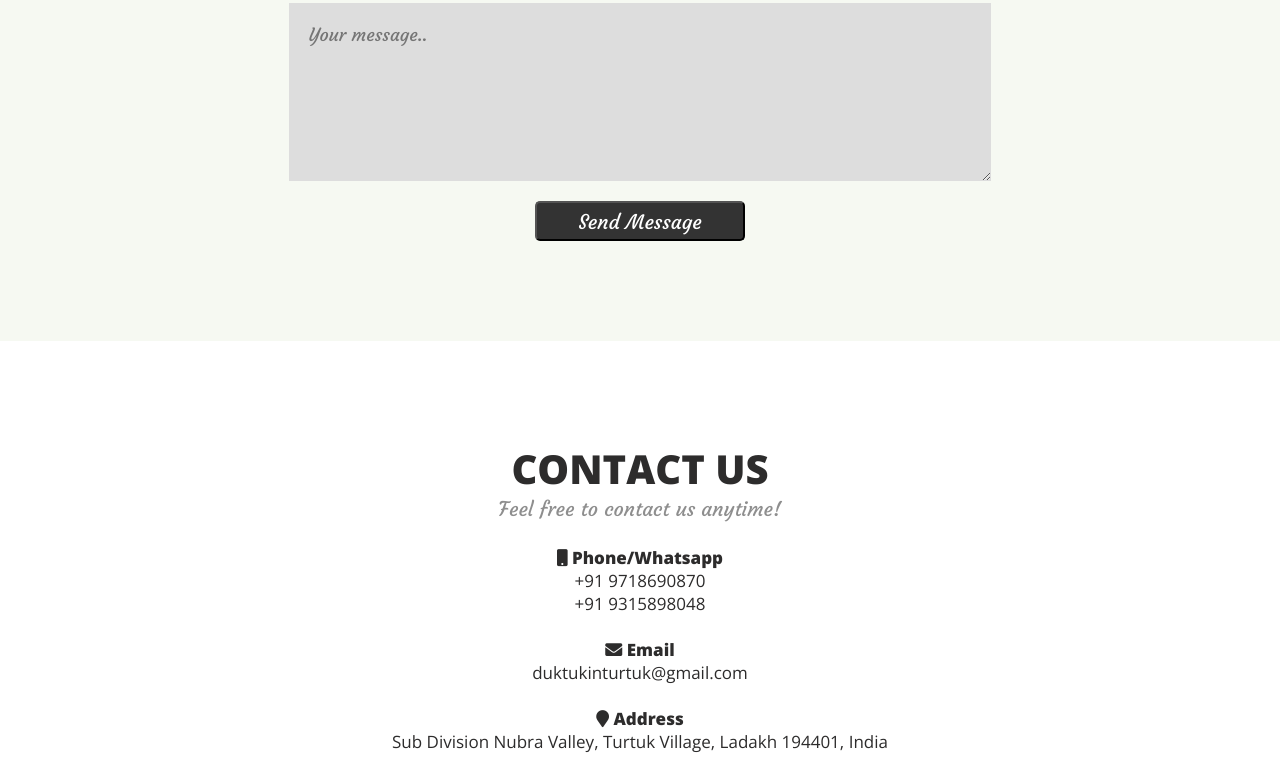
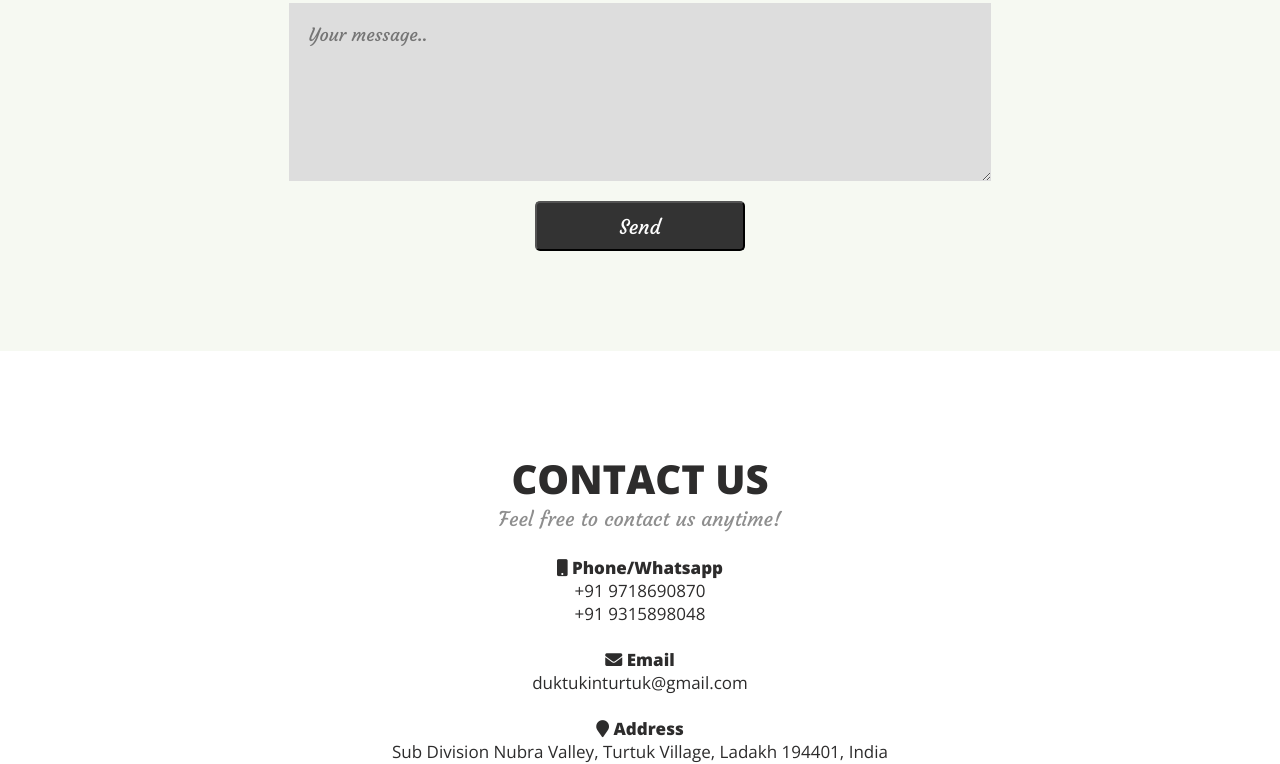
Before and after one commit to rishu110067/Hotel-Duktuk, a plain HTML site: page index.html in a window 1280 px wide. Shown: the part 4127-4891 px from the top of the page. Drawn offline with nearby package versions, Linux system fonts and the light colour scheme.

Commit message:
send button updated

```diff
--- a/index.html
+++ b/index.html
@@ -194,7 +194,7 @@
                 <input class="email" type="email" placeholder="Email" />
                 <input class="phone" type="tel" placeholder="Phone number" />
                 <textarea class="msg" rows="6" placeholder="Your message.. "></textarea>
-                <button type="submit">Send Message</button>
+                <button type="submit">Send</button>
             </form>
         </div>
     </section>
--- a/styles.css
+++ b/styles.css
@@ -477,7 +477,7 @@ form button{
     background-color: #333;
     cursor: pointer;
     color: #fff;
-    height: 4rem;
+    height: 5rem;
     font-size: 2rem;
     font-family: 'Courgette', cursive;
     width: 30%;
@@ -665,4 +665,5 @@ form button{
     .room-info-wrap{
         margin-left: 1.5rem;
     }
+
 }
```
